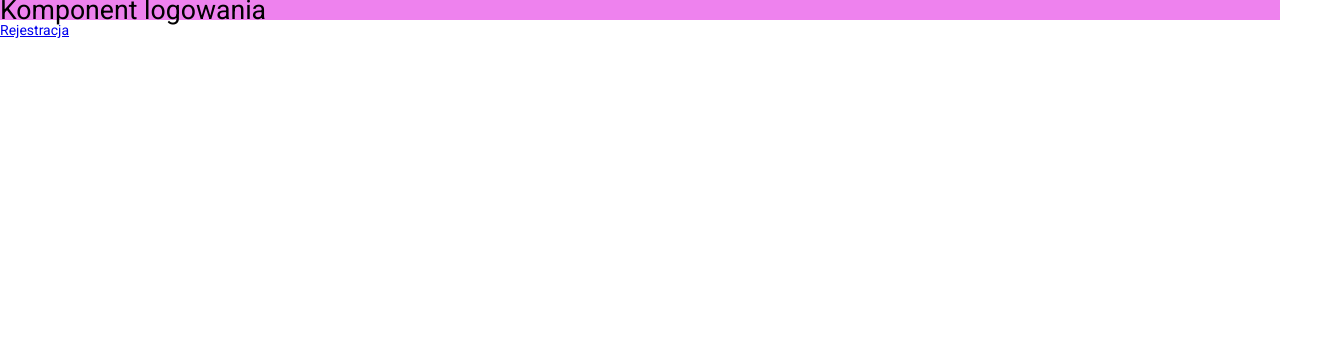
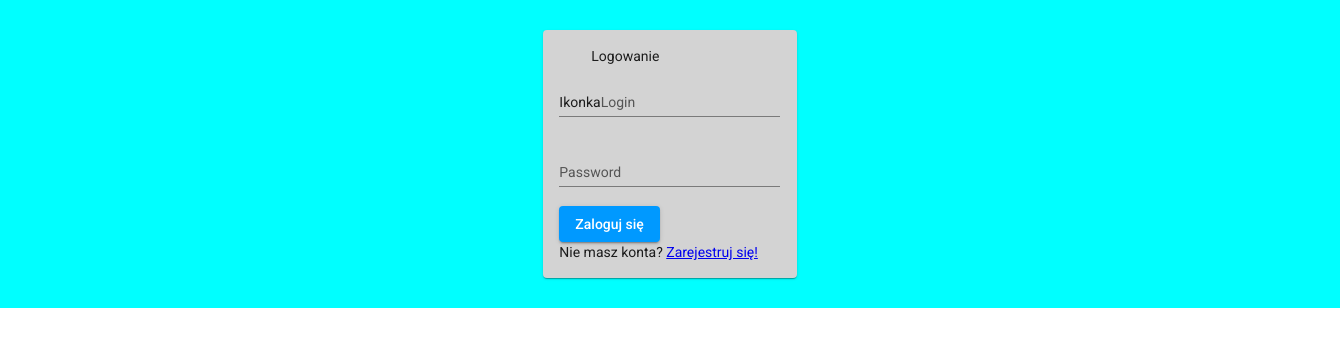
Before and after one commit to YourSenseiCreeper/MewaApp, an Angular app in the folder MewaAppBackend.WebApi/MewaAppFront/: page /auth in a window 1280 px wide. Shown: the top 346 px of the page, 1340 px wide, since content can reach past the window. Built offline with nearby package versions, Linux system fonts and the light colour scheme.

Commit message:
first approach to login form

```diff
--- a/MewaAppBackend.WebApi/MewaAppFront/src/app/auth/login/login.component.html
+++ b/MewaAppBackend.WebApi/MewaAppFront/src/app/auth/login/login.component.html
@@ -1,2 +1,22 @@
-<div class="login">Komponent logowania</div>
-<a routerLink="./register">Rejestracja</a>
+<div class="login-area">
+    <mat-card class="login-card">
+        <mat-card-header>Logowanie</mat-card-header>
+        <mat-card-content>
+            <form [formGroup]="loginForm" class="login-form">
+                <mat-form-field appearance="standard">
+                    <span matPrefix>Ikonka</span>
+                    <mat-label>Login</mat-label>
+                    <input matInput type="text" formControlName="login">
+                </mat-form-field>
+                <mat-form-field appearance="standard">
+                    <mat-label>Password</mat-label>
+                    <input matInput type="password" formControlName="password">
+                </mat-form-field>
+            </form>
+            <button mat-raised-button color="primary">Zaloguj się</button>
+            <div>
+                Nie masz konta? <a routerLink="./register">Zarejestruj się!</a>
+            </div>
+        </mat-card-content>
+    </mat-card>
+</div>
--- a/MewaAppBackend.WebApi/MewaAppFront/src/app/auth/login/login.component.scss
+++ b/MewaAppBackend.WebApi/MewaAppFront/src/app/auth/login/login.component.scss
@@ -1,5 +1,18 @@
-.login {
-    background-color: violet;
-    font-size: 20pt;
+.login-card {
     margin: 0px auto;
+    width: fit-content;
+    height: fit-content;
+    background-color: lightgray;
 }
+
+.login-area {
+    background-color: aqua;
+    padding: 30px;
+    width: 100%;
+    height: 100%;
+}
+
+.login-form {
+    display: flex;
+    flex-direction: column;
+}
--- a/MewaAppBackend.WebApi/MewaAppFront/src/app/auth/login/login.component.ts
+++ b/MewaAppBackend.WebApi/MewaAppFront/src/app/auth/login/login.component.ts
@@ -1,4 +1,5 @@
 import { Component } from '@angular/core';
+import { FormBuilder, FormControl, FormGroup } from '@angular/forms';
 import { ActivatedRoute } from '@angular/router';
 
 @Component({
@@ -8,5 +9,18 @@ import { ActivatedRoute } from '@angular/router';
 })
 export class LoginComponent {
 
-  constructor(private route: ActivatedRoute) {}
+  loginForm!: FormGroup;
+
+  constructor(private route: ActivatedRoute, private fb: FormBuilder) {
+    this.loginForm = fb.group(
+      {
+        login: new FormControl('', null),
+        password: new FormControl('', null)
+      }
+    )
+  }
+
+  login() {
+    // request
+  }
 }
--- a/MewaAppBackend.WebApi/MewaAppFront/src/app/shared/mewa-app.service.ts
+++ b/MewaAppBackend.WebApi/MewaAppFront/src/app/shared/mewa-app.service.ts
@@ -1,11 +1,34 @@
-import { HttpClient } from '@angular/common/http';
 import { Injectable } from '@angular/core';
+import { Observable } from 'rxjs/internal/Observable';
+import { map } from 'rxjs/internal/operators/map';
+import { MewaHttpService } from './mewa-http.service';
+import { Link } from './models';
 
 @Injectable({
   providedIn: 'root'
 })
 export class MewaAppService {
 
-  constructor() { }
+  constructor(private service: MewaHttpService) { }
+
+  getAllLinks(): Observable<Link[]> {
+    return this.service.get('http://localhost:5097/api/link').pipe(map(data => this.mapLinks(data)))
+  }
+
+  mapLinks(links: any[]): Link[] {
+    return links.map(l => this.mapLink(l));
+  }
+
+  mapLink(rawLink: any) {
+    let link = {
+      id: rawLink.id,
+      name: rawLink.name,
+      description: rawLink.desciption ? rawLink.desciption : null,
+      expiryDate: rawLink.expiryDate ? rawLink.expiryDate : null,
+      userId: rawLink.userId,
+      thumbnailId: rawLink.thumbnailId ? rawLink.thumbnailId : null,
+    } as Link;
+    return link;
+  }
 
 }
--- a/MewaAppBackend.WebApi/MewaAppFront/src/app/shared/mewa-http.service.ts
+++ b/MewaAppBackend.WebApi/MewaAppFront/src/app/shared/mewa-http.service.ts
@@ -12,6 +12,9 @@ export class MewaHttpService {
   httpOptions = {
     headers: new HttpHeaders({
       'Content-Type':  'application/json',
+      'Access-Control-Allow-Origin': 'http://localhost:4200;http://localhost:5097',
+      'Access-Control-Allow-Methods': 'GET, POST, PATCH, PUT, DELETE, OPTIONS',
+      'Access-Control-Allow-Headers': 'Origin, Content-Type, X-Auth-Token'
     })
   };
 
--- /dev/null
+++ b/MewaAppBackend.WebApi/MewaAppFront/src/app/shared/models.ts
@@ -0,0 +1,9 @@
+export interface Link {
+    id: number;
+    name: string;
+    description: string | null;
+    expiryDate: Date | null;
+    userId: number | null;
+    //thumbnail: string | null; // byte[] powinno być
+    thumbnailId: number | null;
+}
--- a/MewaAppBackend.WebApi/MewaAppFront/src/app/user/dashboard/dashboard.component.html
+++ b/MewaAppBackend.WebApi/MewaAppFront/src/app/user/dashboard/dashboard.component.html
@@ -4,7 +4,7 @@
     <button (click)="onClickAcction()">Przykładowy error</button>
     <button (click)="onClickAcction1()">Przykładowy info</button>
     <button (click)="onClickAcction2()">Przykładowy success</button>
-    <div class="link" *ngFor="let link of links" (click)="redirect(link.url)">
-        {{link.name}}
+    <div class="link" *ngFor="let link of links">
+        {{link.name}} - {{link.description}}
     </div>
 </div>
--- a/MewaAppBackend.WebApi/MewaAppFront/src/app/user/dashboard/dashboard.component.ts
+++ b/MewaAppBackend.WebApi/MewaAppFront/src/app/user/dashboard/dashboard.component.ts
@@ -1,12 +1,8 @@
 import { Component, OnInit } from '@angular/core';
 import { ActivatedRoute, Router } from '@angular/router';
+import { MewaAppService } from 'src/app/shared/mewa-app.service';
+import { Link } from 'src/app/shared/models';
 import { NotificationService } from "src/app/shared/notification.service";
-
-export interface Link {
-  name: string,
-  url: string,
-  description: string;
-}
 
 @Component({
   selector: 'app-user-dashboard',
@@ -16,15 +12,12 @@ export interface Link {
 export class DashboardComponent implements OnInit {
   userName: string = "Test";
   folder: string = '';
-  links: Link[] = [
-    {name: 'Link do YouTube', url: 'https://youtube.com', description: ''},
-    {name: 'Link do przepisów na obiad', url: 'https://kwestiasmaku.pl', description: ''},
-    {name: 'Link do materiałów na PK', url: 'https://youtube.com', description: ''}
-  ];
+  links: Link[] = [];
 
   constructor(private notificationService: NotificationService,
     private route: ActivatedRoute,
-    private router: Router) {
+    private router: Router,
+    public mewaService: MewaAppService) {
   }
   ngOnInit(): void {
     this.route.paramMap.subscribe(paramMap => {
@@ -34,6 +27,7 @@ export class DashboardComponent implements OnInit {
         // tutaj pobieramy listę linków i folderów dla podanego folderu
       }
     });
+    this.mewaService.getAllLinks().subscribe(data => this.links = data);
   }
 
   onClickAcction() {
```
Also changed, not shown: MewaAppBackend.WebApi/MewaAppFront/src/app/auth/auth.module.ts (+11 -1 lines).
